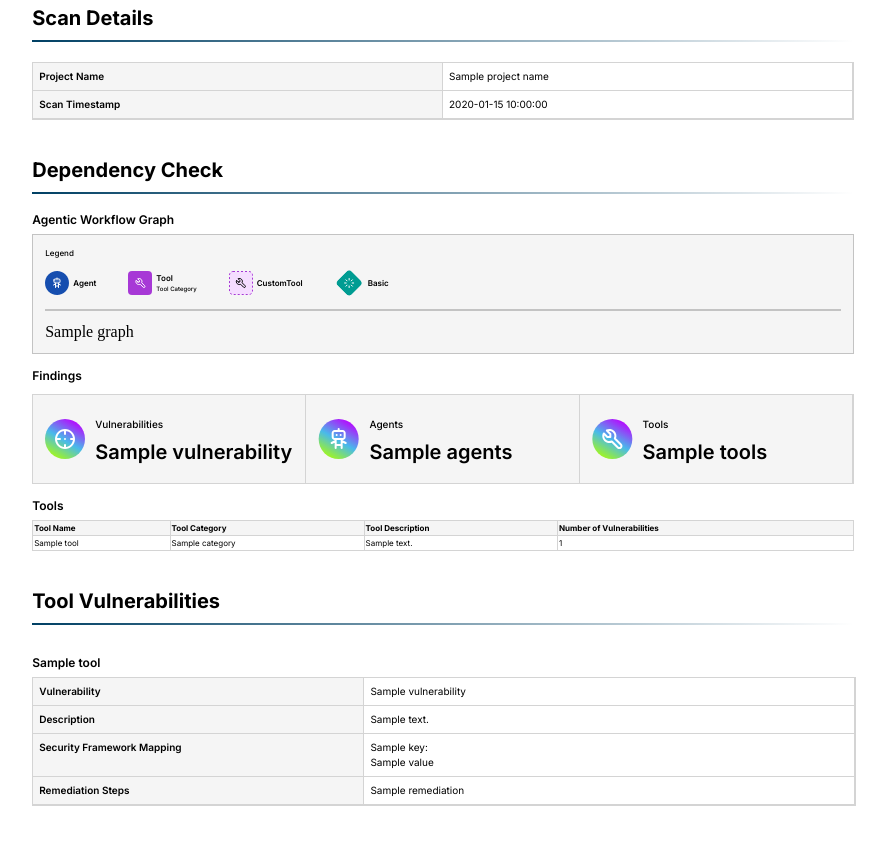
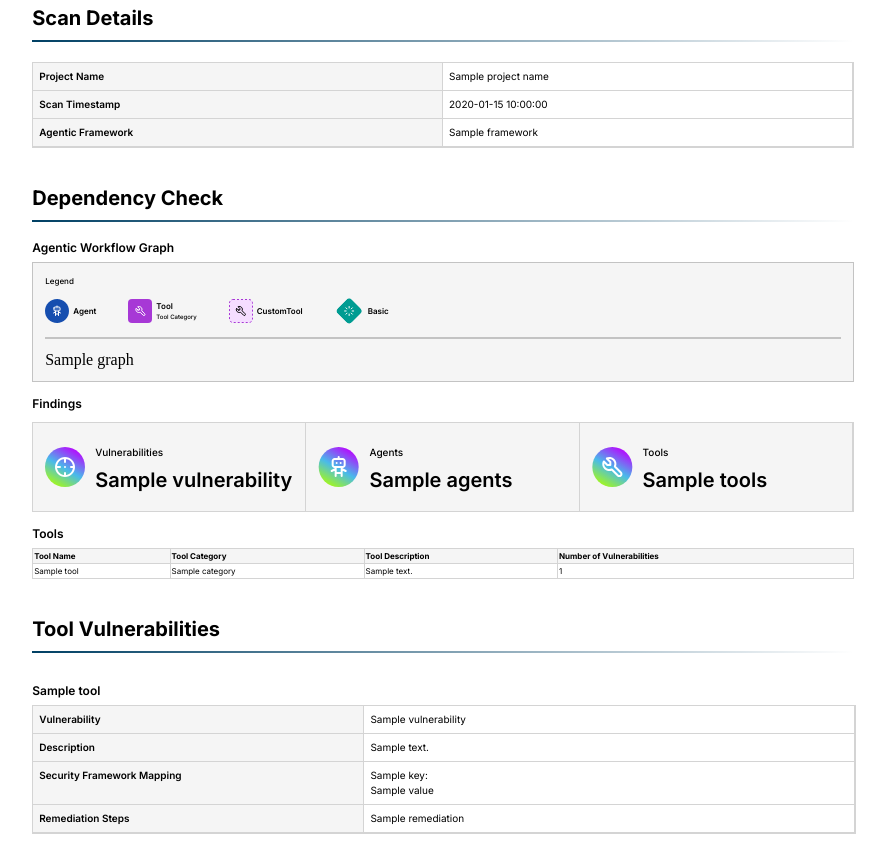
Before and after one commit to splx-ai/agentic-radar, a Python web app: template agentic_scanner/report/templates/template.html.jinja in a window 1280 px wide. Shown: the whole page, without its empty margins (197-1084 px from the left). Before the commit the page ends 806 px from the top, so only its background shows below. Run offline with Jinja, Linux system fonts and the light colour scheme; the template is opened without the code that fills it: most values are stand-ins (such as "Sample title", 1, 10 or a date in 2020).

Commit message:
fix: add agentic framework to scan details

```diff
--- a/agentic_scanner/cli.py
+++ b/agentic_scanner/cli.py
@@ -69,6 +69,7 @@ def langgraph():
     analyzer = LangGraphAnalyzer()
     graph = analyzer.analyze(args.input_directory)
     pydot_graph = GraphDefinition(
+        framework="LangGraph",
         name = graph.name,
         nodes=[
             NodeDefinition.model_validate(n, from_attributes=True) for n in graph.nodes
--- a/agentic_scanner/report/graph/parse.py
+++ b/agentic_scanner/report/graph/parse.py
@@ -36,6 +36,7 @@ class EdgeDefinition(graph.EdgeDefinition):
 
 class GraphDefinition(BaseModel):
     name: str
+    framework: str
 
     nodes: List[NodeDefinition]
     edges: List[EdgeDefinition]
--- a/agentic_scanner/report/report.py
+++ b/agentic_scanner/report/report.py
@@ -28,6 +28,7 @@ class Tool(BaseModel):
 
 class ReportData(BaseModel):
     project_name: str
+    framework: str
     timestamp: str
     graph: str
 
@@ -55,6 +56,7 @@ def generate(graph: GraphDefinition, out_file: str):
 
     template.stream(**ReportData(
         project_name=graph.name,
+        framework=graph.framework,
         timestamp=datetime.datetime.now().strftime("%x %X"),
         graph=svg,
         count={
--- a/agentic_scanner/report/templates/template.html.jinja
+++ b/agentic_scanner/report/templates/template.html.jinja
@@ -30,6 +30,9 @@
                             <div style="align-self: stretch; padding: 6px; background: #F5F5F5; border-bottom: 0.50px #D4D4D4 solid; justify-content: flex-start; align-items: center; gap: 12px; display: inline-flex">
                                 <div style="flex: 60%; text-align: justify; color: black; font-size: 10px; font-family: Inter; font-weight: 600; line-height: 15px; word-wrap: break-word">Scan Timestamp</div>
                             </div>
+                            <div style="align-self: stretch; padding: 6px; background: #F5F5F5; border-bottom: 0.50px #D4D4D4 solid; justify-content: flex-start; align-items: center; gap: 12px; display: inline-flex">
+                                <div style="flex: 60%; text-align: justify; color: black; font-size: 10px; font-family: Inter; font-weight: 600; line-height: 15px; word-wrap: break-word">Agentic Framework</div>
+                            </div>
                         </div>
                         <div style="width: 100%; border-right: 0.50px #D4D4D4 solid; flex-direction: column; justify-content: flex-start; align-items: flex-start; display: inline-flex">
                             <div style="align-self: stretch; padding: 6px; border-bottom: 0.50px #D4D4D4 solid; justify-content: flex-start; align-items: center; gap: 12px; display: inline-flex">
@@ -37,6 +40,9 @@
                             </div>
                             <div style="align-self: stretch; padding: 6px; border-bottom: 0.50px #D4D4D4 solid; justify-content: flex-start; align-items: center; gap: 12px; display: inline-flex">
                                 <div style="flex: 40%; text-align: justify; color: black; font-size: 10px; font-family: Inter; font-weight: 400; line-height: 15px; word-wrap: break-word">{{timestamp}}</div>
+                            </div>
+                            <div style="align-self: stretch; padding: 6px; border-bottom: 0.50px #D4D4D4 solid; justify-content: flex-start; align-items: center; gap: 12px; display: inline-flex">
+                                <div style="flex: 40%; text-align: justify; color: black; font-size: 10px; font-family: Inter; font-weight: 400; line-height: 15px; word-wrap: break-word">{{framework}}</div>
                             </div>
                         </div>
                     </div>
```
